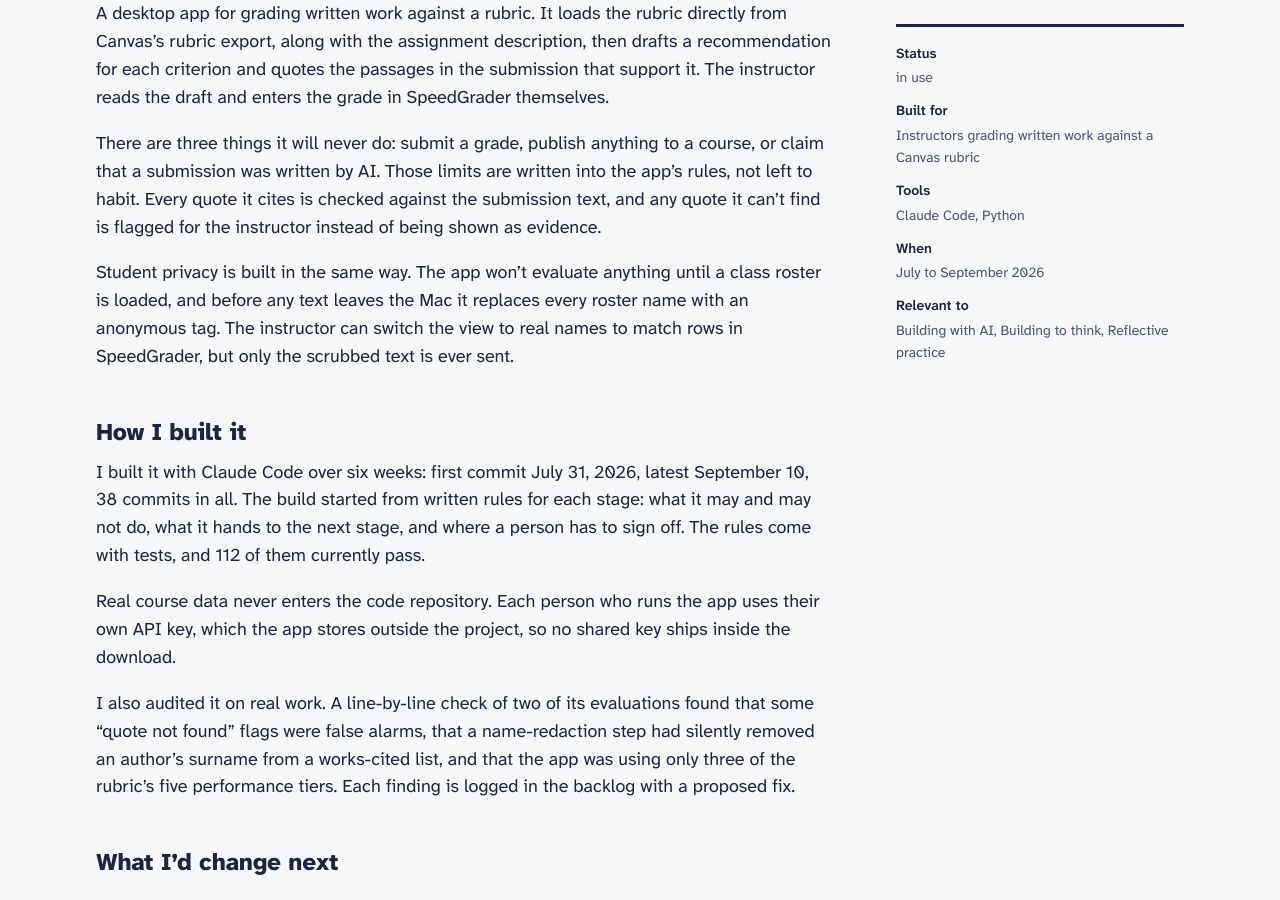
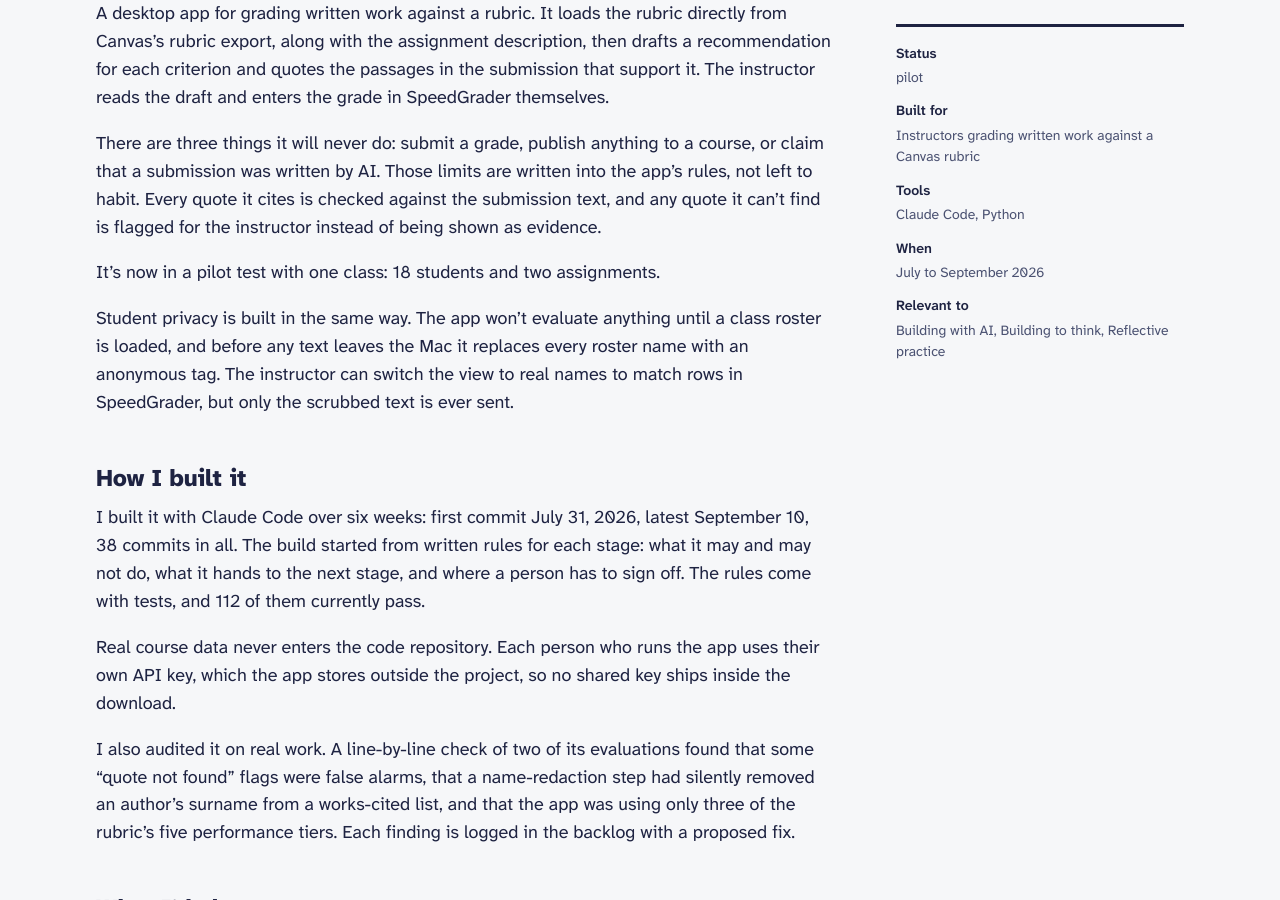
Before and after one commit to jarosenblum/jarosenblum.github.io, a Jekyll site: the page built from _case_studies/speedgrader-review.md, in a window 1280 px wide and 900 px high, scrolled down 777 px. Built offline with Jekyll 4.4.1, drawn with Linux system fonts in a browser that asks for light colours.

Commit message:
SpeedGrader: mark as pilot (one class, 18 students, two assignments)
Owner-confirmed status; adds 'pilot' to the allowed case statuses.

Co-Authored-By: Claude Opus 5.5 <noreply@anthropic.com>
Claude-Session: https://claude.ai/code/session_01MvFoNwewzyu79vTLKgnbiQ

```diff
--- a/_case_studies/speedgrader-review.md
+++ b/_case_studies/speedgrader-review.md
@@ -2,7 +2,7 @@
 title: "SpeedGrader Rubric Review"
 summary: "A Mac app that drafts rubric-based grading recommendations for an instructor to review in Canvas SpeedGrader. It never submits a grade."
 audience: "Instructors grading written work against a Canvas rubric"
-status: "in use"
+status: "pilot"
 link_mode: "walkthrough"
 caveat: ""
 paid_key: false
@@ -34,6 +34,8 @@ A desktop app for grading written work against a rubric. It loads the rubric dir
 
 There are three things it will never do: submit a grade, publish anything to a course, or claim that a submission was written by AI. Those limits are written into the app's rules, not left to habit. Every quote it cites is checked against the submission text, and any quote it can't find is flagged for the instructor instead of being shown as evidence.
 
+It's now in a pilot test with one class: 18 students and two assignments.
+
 Student privacy is built in the same way. The app won't evaluate anything until a class roster is loaded, and before any text leaves the Mac it replaces every roster name with an anonymous tag. The instructor can switch the view to real names to match rows in SpeedGrader, but only the scrubbed text is ever sent.
 
 ## How I built it
--- a/scripts/check_cases.rb
+++ b/scripts/check_cases.rb
@@ -23,7 +23,7 @@ strand_ids = YAML.safe_load(File.read(File.join(ROOT, "_data/strands.yml"), enco
 required = %w[title summary status link_mode]
 # audience, tools, division_of_labor and dates may stay empty: the layout hides
 # empty rows, and docs/pending_inputs.md (Project) tracks what is still owed.
-statuses = ["live", "in use", "beta", "prototype", "early alpha", "partial"]
+statuses = ["live", "in use", "pilot", "beta", "prototype", "early alpha", "partial"]
 modes = %w[live walkthrough excerpt]
 
 problems = []
```
